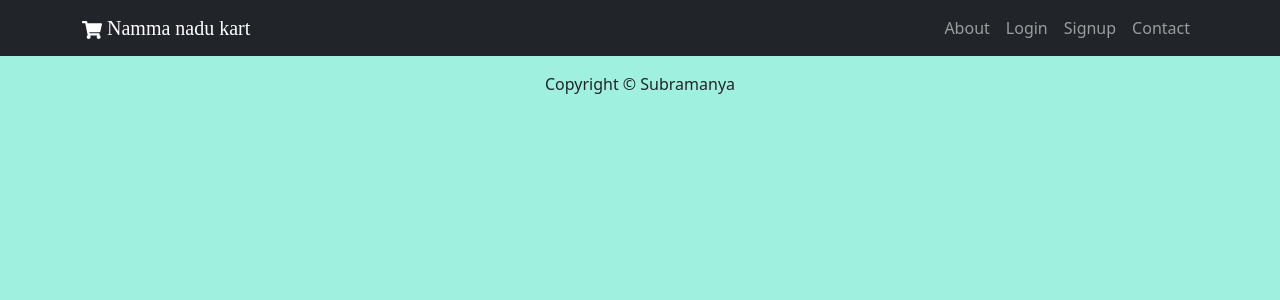
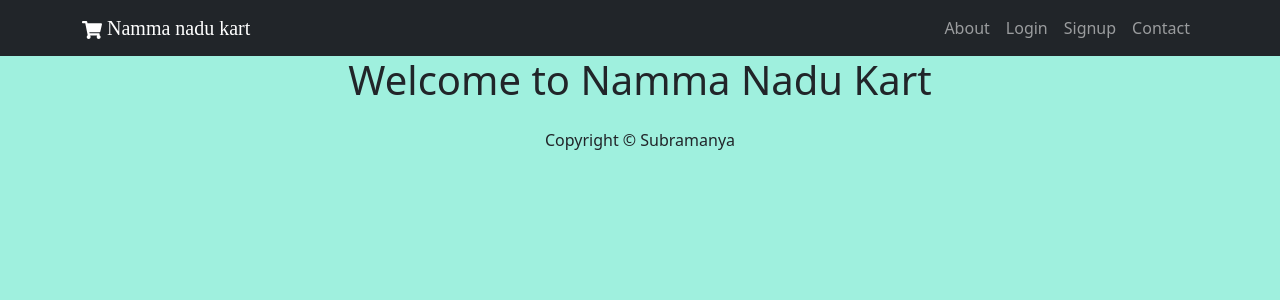
Before and after one commit to SubramanyaKS/E-Commerce, a React (Create React App) app: page / in a window 1280 px wide. Shown: the top 300 px of the page. Built offline with nearby package versions, Linux system fonts and the light colour scheme.

Commit message:
updating welcome page

```diff
--- a/src/components/index.js
+++ b/src/components/index.js
@@ -1,6 +1,7 @@
 const Index = ()=>{
     return(
         <>
+        <h1 style={{textAlign:"center"}}>Welcome to Namma Nadu Kart</h1>
         </>
     );
 
```
